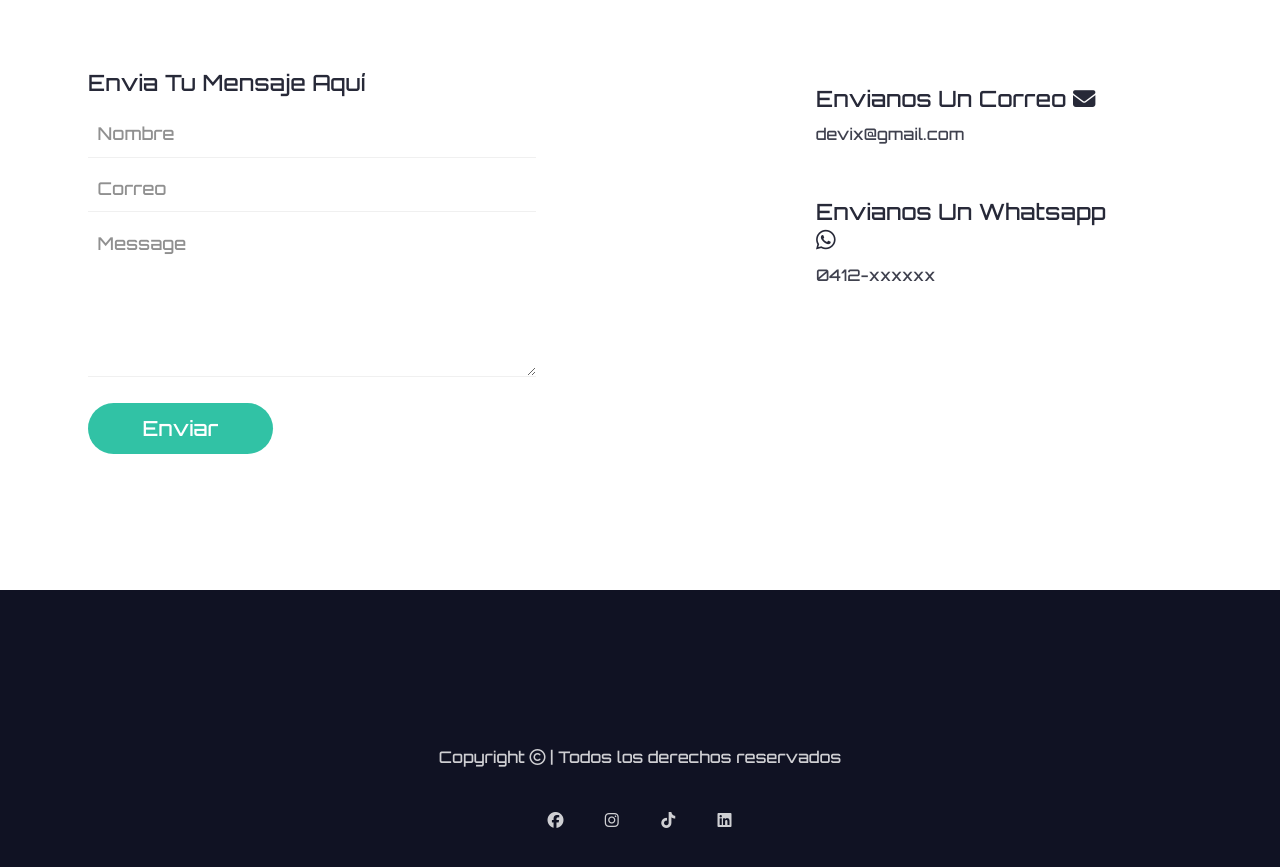
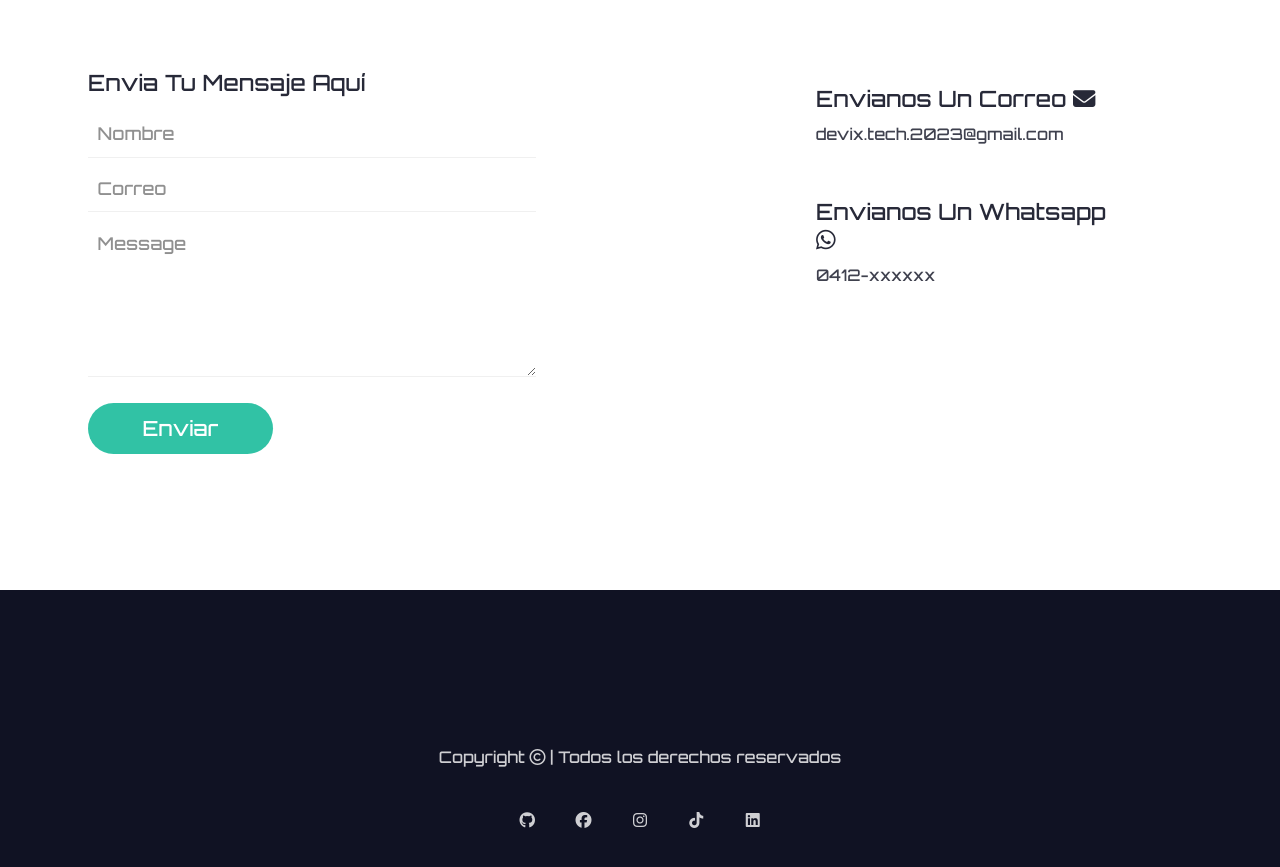
Before and after one commit to frako23/devix, a React (Vite) app: page / in a window 1280 px wide. Shown: the part 4560-5427 px from the top of the page. Built offline with nearby package versions, Linux system fonts and the light colour scheme; the HTML template or start-up script is replaced by a standard one.

Commit message:
se agrega correo

```diff
--- a/src/App.jsx
+++ b/src/App.jsx
@@ -248,7 +248,7 @@ function App() {
             <div className="contact-right">
               <div>
                 <h2>Envianos un correo <i className='fa-solid fa-envelope'></i></h2>
-                <p className='text'>devix@gmail.com</p>
+                <p className='text'> <a href='mailto:devix.tech.2023@gmail.com'> devix.tech.2023@gmail.com</a></p>
               </div>
               <div>
                 <h2>Envianos un Whatsapp <i className="fa-brands fa-whatsapp"></i></h2>
@@ -268,6 +268,9 @@ function App() {
             Copyright <i className="fa-regular fa-copyright"></i> | Todos los derechos reservados
           </p>
           <div className="footer-links">
+          <a href="https://github.com/frako23" className='center'>
+            <i className="fa-brands fa-github"></i>
+            </a>
             <a href="#" className='center'>
             <i className="fa-brands fa-facebook"></i>
             </a>
```
